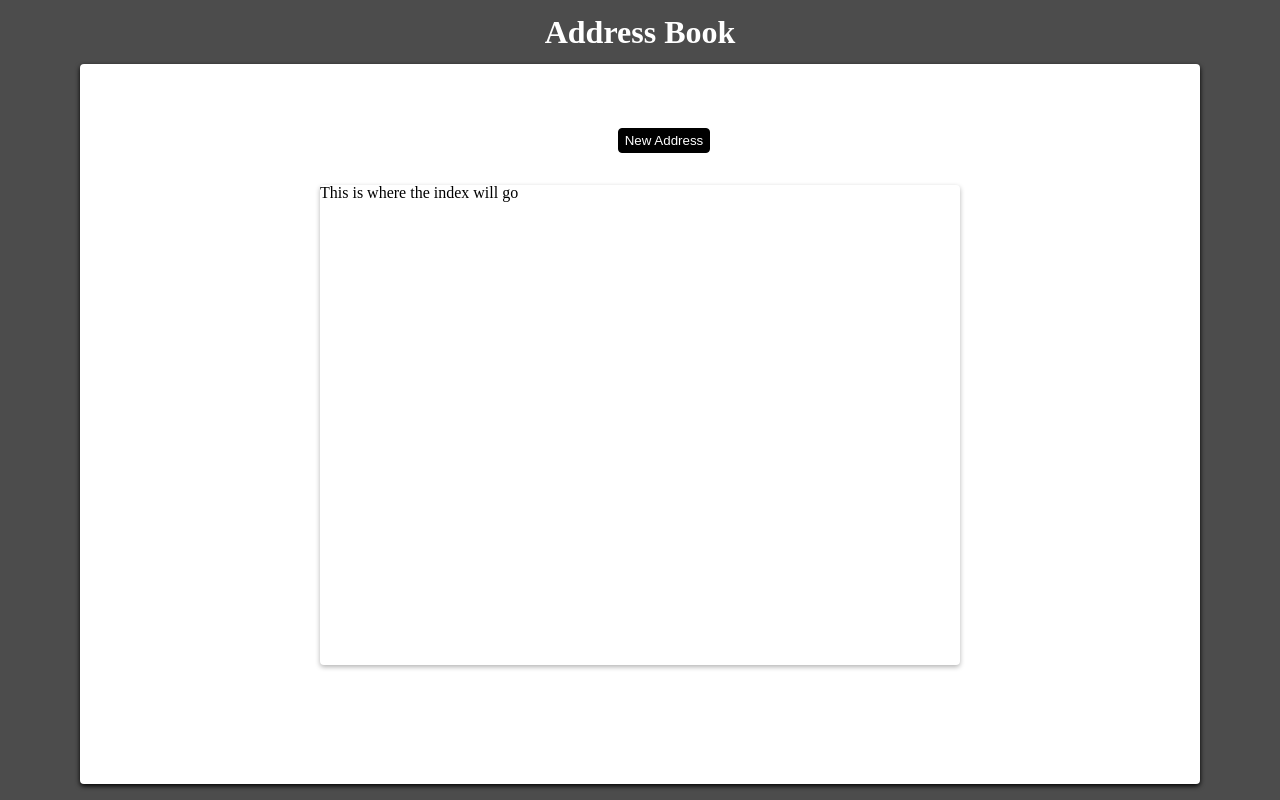
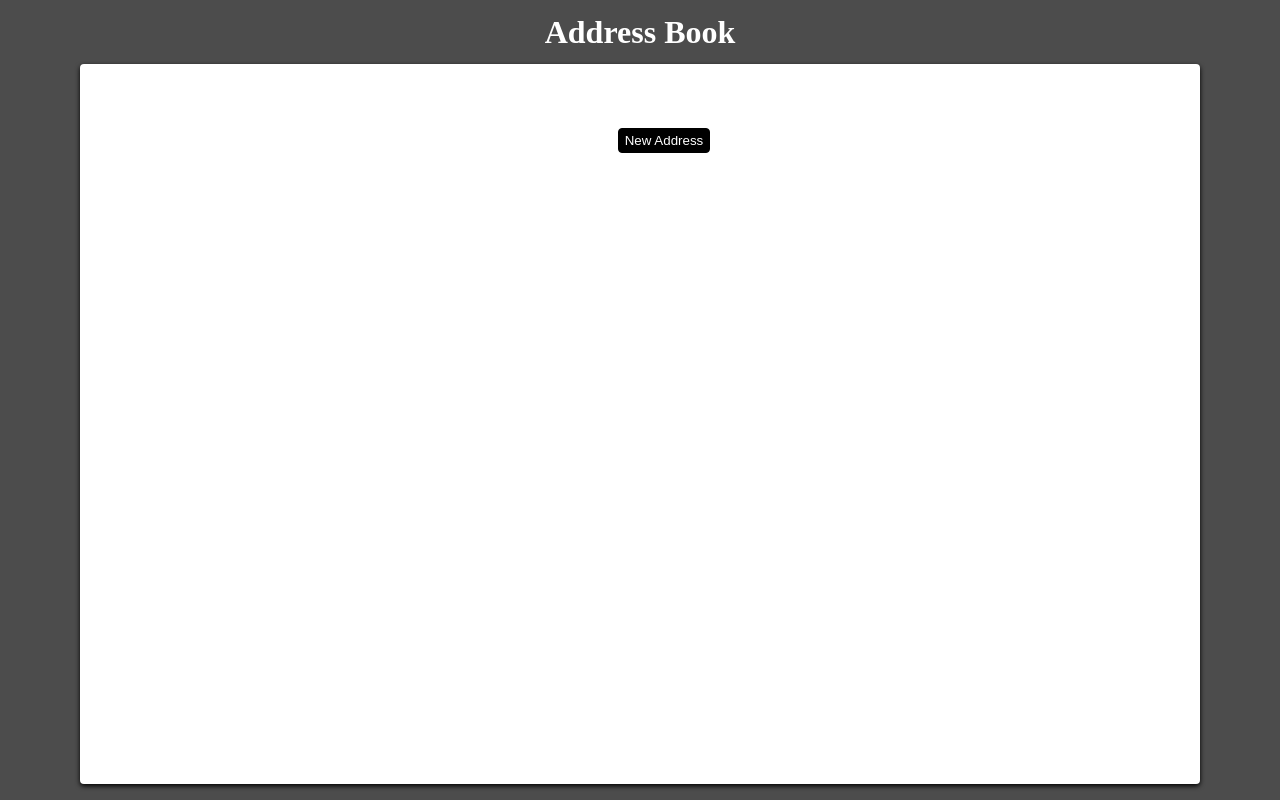
Before and after one commit to Lucas-ODonnell/address_book, a React (Create React App) app: page / in a window 1280 px wide. Built offline with nearby package versions, Linux system fonts and the light colour scheme.

Commit message:
Addresses showing up on index page now

```diff
--- a/src/components/Address.css
+++ b/src/components/Address.css
@@ -12,6 +12,7 @@
 	box-shadow: 0 2px 5px rgb(0,0,0);
 	border-radius: 4px;
 	background-color: white;
+	overflow: auto;
 }
 
 /* AddressForm */
@@ -114,16 +115,24 @@
 	justify-content: space-between;
 }
 /* AddressIndex */
-.index-container {
-	display: flex;
+.address-grid {
+	margin-top: 1em;
+	display: grid;
 	justify-content: center;
-	margin-top: 2em;
+	grid-template-columns: repeat(auto-fit, 19rem);
+	gap: .1em;
 }
 
-.index-content {
+.each-address {
+	display: flex;
+	flex-direction: column;
 	box-shadow: 0 2px 5px rgba(0,0,0,0.3);
-	width: 100%;
-	max-width: 40rem;
-	height: 60vh;
 	border-radius: 4px;
+	padding: 1em 2em;
+	color: white;
+	background-color: var(--backgroundColor);
 }
+
+.each-address div {
+	margin-bottom: .3em;
+}
--- a/src/components/Address.tsx
+++ b/src/components/Address.tsx
@@ -1,4 +1,4 @@
-import React, { useState } from 'react';
+import React, { useState, useEffect } from 'react';
 import { AddressInfo } from '../CustomTypes';
 import AddressForm from './AddressForm';
 import AddressIndex from './AddressIndex';
@@ -12,7 +12,14 @@ const Address: React.FC = () => {
 		phone: '',
 		notes: ''
 	})
-	const [addresses, setAddresses] = useState<AddressInfo[]>([])
+	const [addresses, setAddresses] = useState<AddressInfo[]>(()=>{
+		const data = localStorage.getItem("addresses");
+		return data ? JSON.parse(data) : [];
+	})
+
+	useEffect(()=> {
+		localStorage.setItem('addresses', JSON.stringify(addresses));
+			},[addresses])
 
 	const handleChange = (e: React.FormEvent<HTMLInputElement>) => {
 		e.preventDefault();
@@ -22,12 +29,21 @@ const Address: React.FC = () => {
 	const handleSubmit = (e: React.FormEvent) => {
 		e.preventDefault();
 		setAddresses([...addresses, addressForm])
+		setAddressForm({
+			name: '',
+			address: '',
+			email: '',
+			phone: '',
+			notes: ''
+		})
+		localStorage.setItem('addresses', JSON.stringify(addresses));
 	}
+
 	return (
 		<div className="container">
 			<div className="content">
 				<AddressForm {...{handleChange, addressForm, handleSubmit}}/>
-				<AddressIndex />
+				<AddressIndex {...{addresses}}/>
 			</div>
 		</div>
 	)
--- a/src/components/AddressIndex.tsx
+++ b/src/components/AddressIndex.tsx
@@ -1,13 +1,35 @@
 import React from 'react';
+import { AddressInfo } from '../CustomTypes';
 
-const AddressIndex: React.FC = () => {
+interface Props {
+	addresses: AddressInfo[];
+}
+const AddressIndex: React.FC<Props> = ({addresses}) => {
+	const addressList = addresses.map((thisAddress, index)=> {
+		const { name, address, email, phone, notes } = thisAddress
+		return (
+			<div className="each-address" key={index}>
+				<div>
+					<h3>{name}</h3>
+				</div>
+				<div>
+					<p>{address}</p>
+				</div>
+				<div>
+					<p>{email}</p>
+				</div>
+				<div>
+					<p>{phone}</p>
+				</div>
+				{notes}
+			</div>
+		)
+	})
 	return (
 		<section>
-			<div className="index-container">
-				<div className="index-content">
-					<p>This is where the index will go</p>
-				</div>
-			</div>
+					<div className="address-grid">
+						{addressList}
+					</div>
 		</section>
 	)
 }
```
